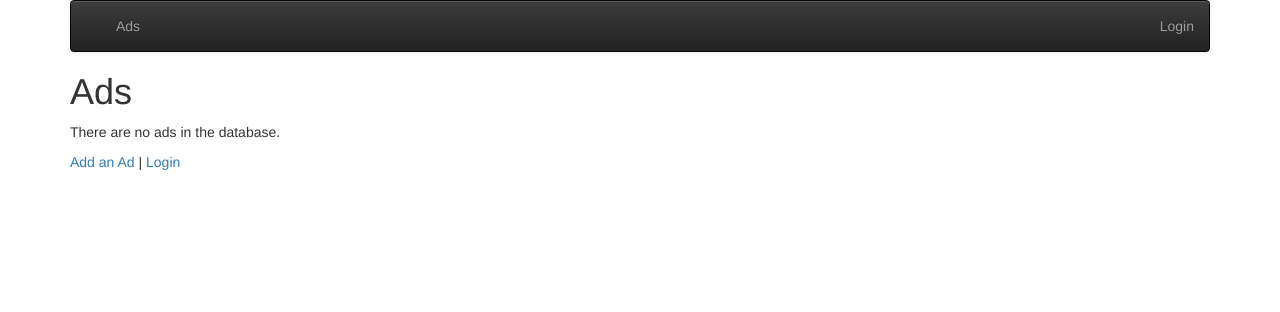
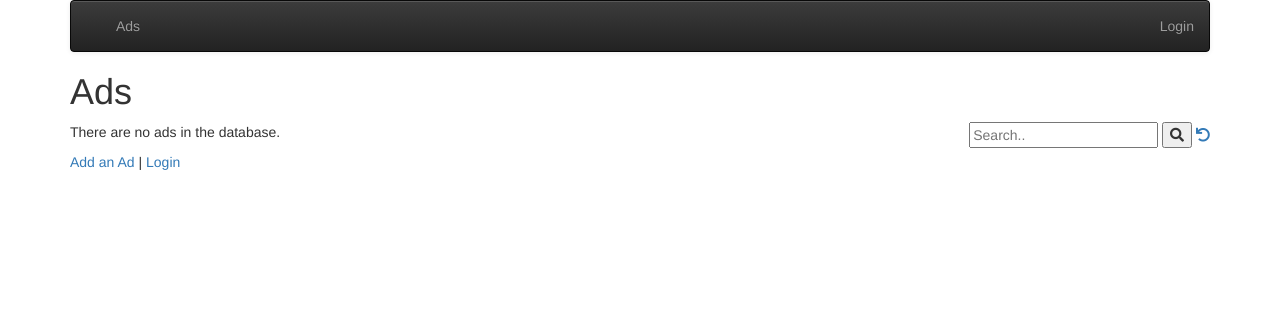
Before and after one commit to Gemy-Creatio/dj3e, a Django app: template ads/templates/ads/ad_list.html in a window 1280 px wide. Shown: the top 312 px of the page. Run offline with Django 3.2, Linux system fonts and the light colour scheme; the template is opened without the code that fills it, so the values that code supplies are empty; some libraries are stand-ins or nearby versions.

Commit message:
final djdj

```diff
--- a/ads/templates/ads/ad_list.html
+++ b/ads/templates/ads/ad_list.html
@@ -1,6 +1,18 @@
 {% extends "base_menu.html" %}
 {% block content %}
 <h1>Ads</h1>
+
+<div style="float:right">
+<!-- https://www.w3schools.com/howto/howto_css_search_button.asp -->
+<form>
+  <input type="text" placeholder="Search.." name="search"
+  {% if search %} value="{{ search }}" {% endif %}
+  >
+  <button type="submit"><i class="fa fa-search"></i></button>
+<a href="{% url 'ads:all' %}"><i class="fa fa-undo"></i></a>
+</form>
+</div>
+
 <p>
 {% if ad_list %}
 <ul>
```
Also changed, not shown: ads/views.py (+23 -1 lines), dj4e/github_settings.py (added, +32 -0 lines).
